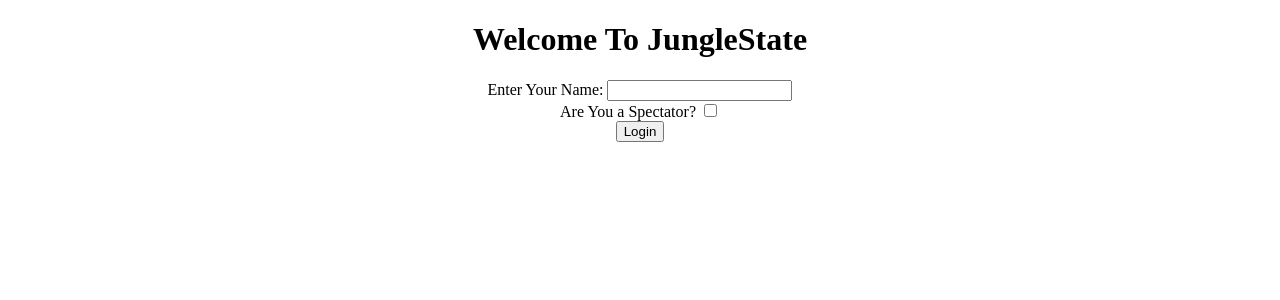
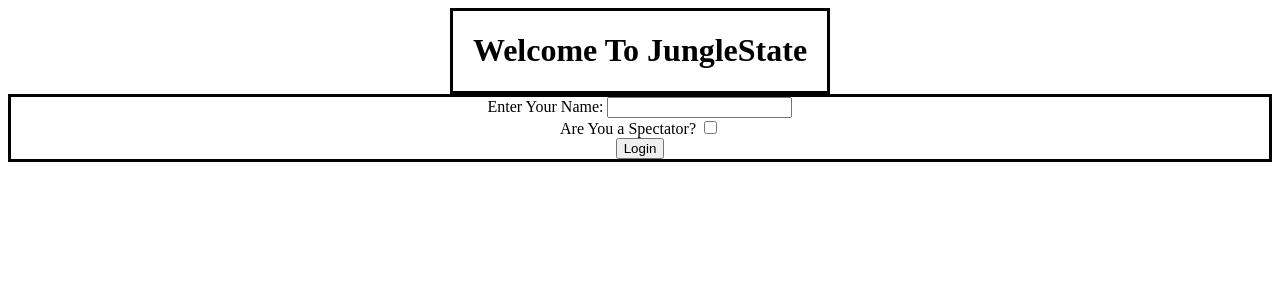
Before and after one commit to JungleState/ksr_junglestate, a Flask app: page /login in a window 1280 px wide. Shown: the top 300 px of the page. Run offline with Flask 2, Linux system fonts and the light colour scheme.

Commit message:
borders around stuff on login page

```diff
--- a/server/static/login.css
+++ b/server/static/login.css
@@ -1,9 +1,16 @@
 body {
-
     text-align: center;
 }
 
-h1 {
+.title {
     border-color: saddlebrown;
     border-width: thick;
+    border: solid;
+    margin-left: 35%;
+    margin-right: 35%;
+
 }
+
+.login {
+    border: solid;
+}
--- a/server/templates/login.html
+++ b/server/templates/login.html
@@ -12,7 +12,10 @@
 </head>
 
 <body>
+    <div class="title">
     <h1>Welcome To JungleState </h1>
+    </div>
+    <div class='login'>
     <label for="name">Enter Your Name: </label>
     <input id="name" type="text">
     <br>
@@ -20,5 +23,6 @@
     <input  id="mode" type="checkbox">
     <br>
     <button onclick="login()">Login</button>
+    </div>
 </body>
 </html>
```
